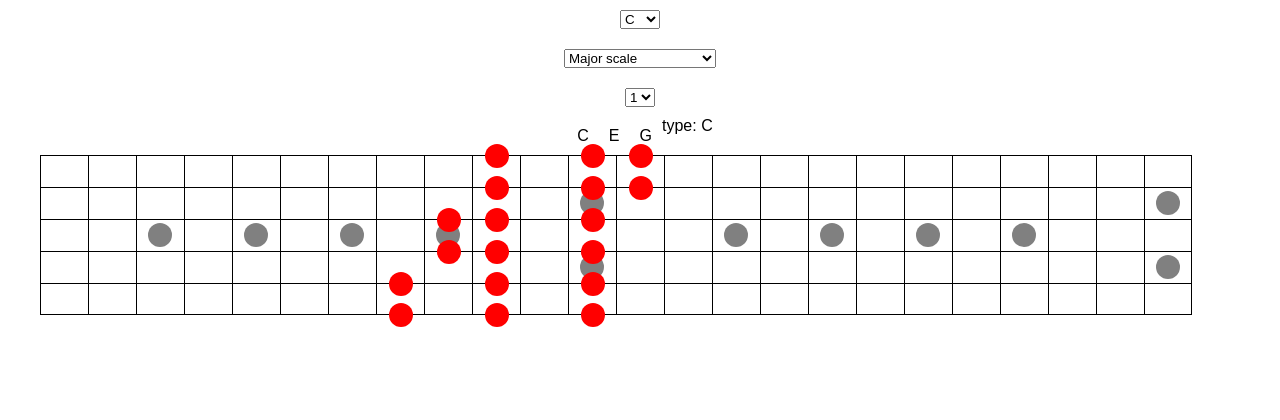
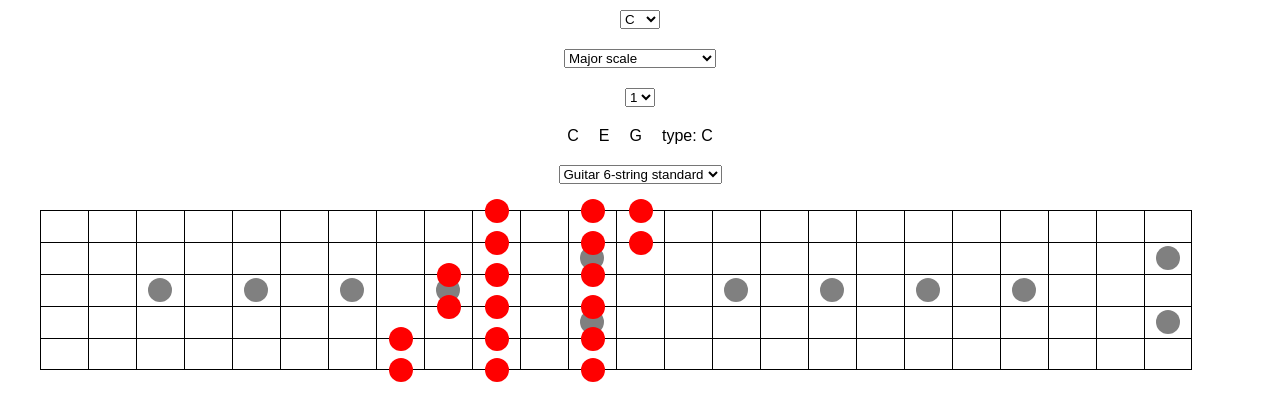
Before and after one commit to eetulatja/chord-visualizer, a React (Create React App) app: page / in a window 1280 px wide. Shown: the top 420 px of the page. Built offline with nearby package versions, Linux system fonts and the light colour scheme.

Commit message:
String configurations for guitar and bass

```diff
--- a/src/ChordViewer.js
+++ b/src/ChordViewer.js
@@ -5,6 +5,7 @@ import notes from './notes';
 import scales from './scales';
 import { getTriadFromScale, getChordType } from './chords';
 import Fretboard from './Fretboard';
+import tunings, { getTuningbyId } from './tunings';
 
 
 export default class ChordViewer extends PureComponent {
@@ -15,11 +16,13 @@ export default class ChordViewer extends PureComponent {
         this.selectChord = this.selectChord.bind(this);
         this.selectScale = this.selectScale.bind(this);
         this.selectDegree = this.selectDegree.bind(this);
+        this.selectTuning = this.selectTuning.bind(this);
 
         this.state = {
             chord: 0,
             scale: 'scale_majorScale',
             degree: 1,
+            tuning: getTuningbyId('tuning_guitar_6string_standard'),
         };
     }
 
@@ -39,6 +42,12 @@ export default class ChordViewer extends PureComponent {
     selectDegree(event) {
         this.setState({
             degree: Number(event.target.value),
+        });
+    }
+
+    selectTuning(event) {
+        this.setState({
+            tuning: getTuningbyId(event.target.value),
         });
     }
 
@@ -83,12 +92,26 @@ export default class ChordViewer extends PureComponent {
                             {notes[(noteIndex + this.state.chord) % notes.length]}
                         </div>
                     ))}
-                    <div>
+                    <div style={styles.chordNote}>
                         type: {getChordType(selectedChord).name}
                     </div>
                 </div>
+                <select
+                    value={this.state.tuning.id}
+                    onChange={this.selectTuning}
+                    style={styles.chordSelect}
+                >
+                    {tunings.map(tuning => (
+                        <option key={tuning.id} value={tuning.id}>{tuning.title}</option>
+                    ))}
+                </select>
 
-                <Fretboard scale={this.state.scale} rootNote={this.state.chord} />
+                <Fretboard
+                    scale={this.state.scale}
+                    rootNote={this.state.chord}
+                    tuning={this.state.tuning}
+                    style={styles.fretboard}
+                />
             </div>
         );
     }
@@ -110,4 +133,7 @@ const styles = {
     chordNote: {
         margin: 10,
     },
+    fretboard: {
+        marginTop: '1rem',
+    },
 };
--- a/src/Fretboard.js
+++ b/src/Fretboard.js
@@ -7,7 +7,7 @@ import { getScalePositionsOnFretboard } from './scales';
 export default class Fretboards extends PureComponent {
 
     render() {
-        const numberOfStrings = 6;
+        const numberOfStrings = Object.keys(this.props.tuning.configuration).length;
         const numberOfFrets = 24;
 
         const markerDotFrets = [
@@ -23,10 +23,15 @@ export default class Fretboards extends PureComponent {
             24,
         ];
 
-        const displayedNotes = getScalePositionsOnFretboard(this.props.scale, this.props.rootNote);
+        const displayedNotes = getScalePositionsOnFretboard(this.props.scale, this.props.rootNote, this.props.tuning.configuration);
 
         return (
-            <div style={styles.fretboard}>
+            <div
+                style={{
+                    ...styles.fretboard,
+                    ...this.props.style,
+                }}
+            >
                 {markerDotFrets.map(markerFret => {
                     const top = `${fretHeight * (numberOfStrings - 1) / 2 - markerDiameter / 2}rem`;
                     const left = `${(markerFret - 1) * fretWidth + (fretWidth - markerDiameter) / 2}rem`;
@@ -72,13 +77,23 @@ export default class Fretboards extends PureComponent {
                 {_.range(1, numberOfStrings + 1).map(string => (
                     <div key={string} style={styles.string}>
                         {_.range(numberOfFrets + 1).map(fret => (
+                            // If we just use fret number as the key, React will mess up the styles when switching tunings.
+                            // Therefore, we also add the tuning ID so that React generates new components when switching.
                             <div
-                                key={fret}
+                                key={`${this.props.tuning.id}.${fret}`}
                                 style={{
                                     ...styles.fret,
+
+                                    // Frets on the second lowest string
                                     ...(string === numberOfStrings - 1 && styles.secondLowestStringFret),
+
+                                    // Frets on the lowest string
                                     ...(string === numberOfStrings && styles.lowestStringFret),
+
+                                    // Second highest frets on all but the lowest string
                                     ...(fret === numberOfFrets - 1 && string !== numberOfStrings && styles.secondHighestFret),
+
+                                    // Highest frets
                                     ...(fret === numberOfFrets && styles.highestFret),
                                 }}
                             >
--- a/src/scales.js
+++ b/src/scales.js
@@ -121,28 +121,7 @@ export function getNoteByDegree(scale, degree) {
     return note;
 }
 
-export function getScalePositionsOnFretboard(scaleName, rootNote) {
-    const stringConfiguration = {
-        1: {
-            openNote: 53, // E4
-        },
-        2: {
-            openNote: 48, // B3
-        },
-        3: {
-            openNote: 44, // G3
-        },
-        4: {
-            openNote: 39, // D3
-        },
-        5: {
-            openNote: 34, // A2
-        },
-        6: {
-            openNote: 29, // E2
-        },
-    };
-
+export function getScalePositionsOnFretboard(scaleName, rootNote, stringConfiguration) {
     const numberOfStrings = Object.keys(stringConfiguration).length;
 
     let startingPosition = 25 + rootNote;
--- /dev/null
+++ b/src/tunings.js
@@ -0,0 +1,55 @@
+import _ from 'lodash';
+
+
+const tunings = [
+    {
+        id: 'tuning_guitar_6string_standard',
+        title: 'Guitar 6-string standard',
+        configuration: {
+            1: {
+                openNote: 53, // E4
+            },
+            2: {
+                openNote: 48, // B3
+            },
+            3: {
+                openNote: 44, // G3
+            },
+            4: {
+                openNote: 39, // D3
+            },
+            5: {
+                openNote: 34, // A2
+            },
+            6: {
+                openNote: 29, // E2
+            },
+        },
+    },
+    {
+        id: 'tuning_bass_4string_standard',
+        title: 'Bass 4-string standard',
+        configuration: {
+            1: {
+                openNote: 32, // G2
+            },
+            2: {
+                openNote: 27, // D2
+            },
+            3: {
+                openNote: 22, // A1
+            },
+            4: {
+                openNote: 17, // E1
+            },
+        },
+    },
+];
+
+export default tunings;
+
+export function getTuningbyId(tuningId) {
+    const tuning = _.find(tunings, { id: tuningId });
+
+    return tuning;
+}
```
